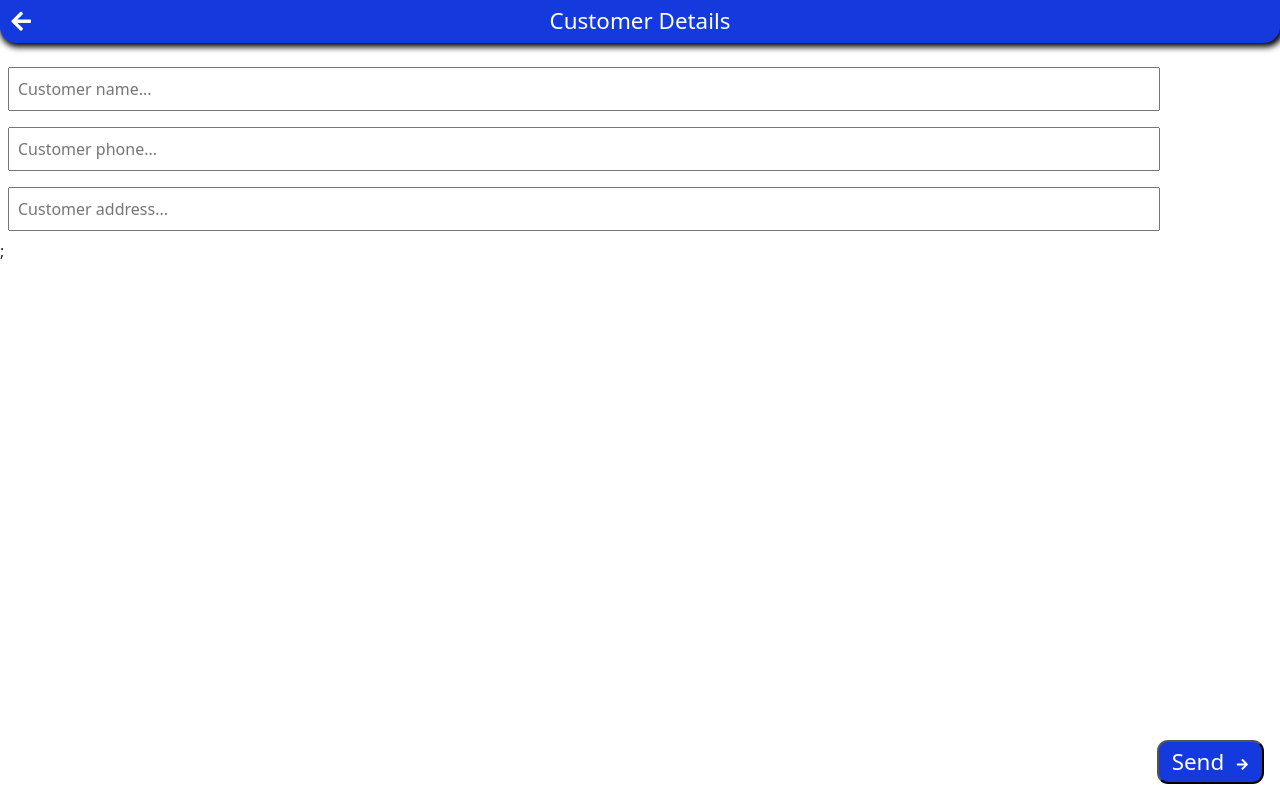
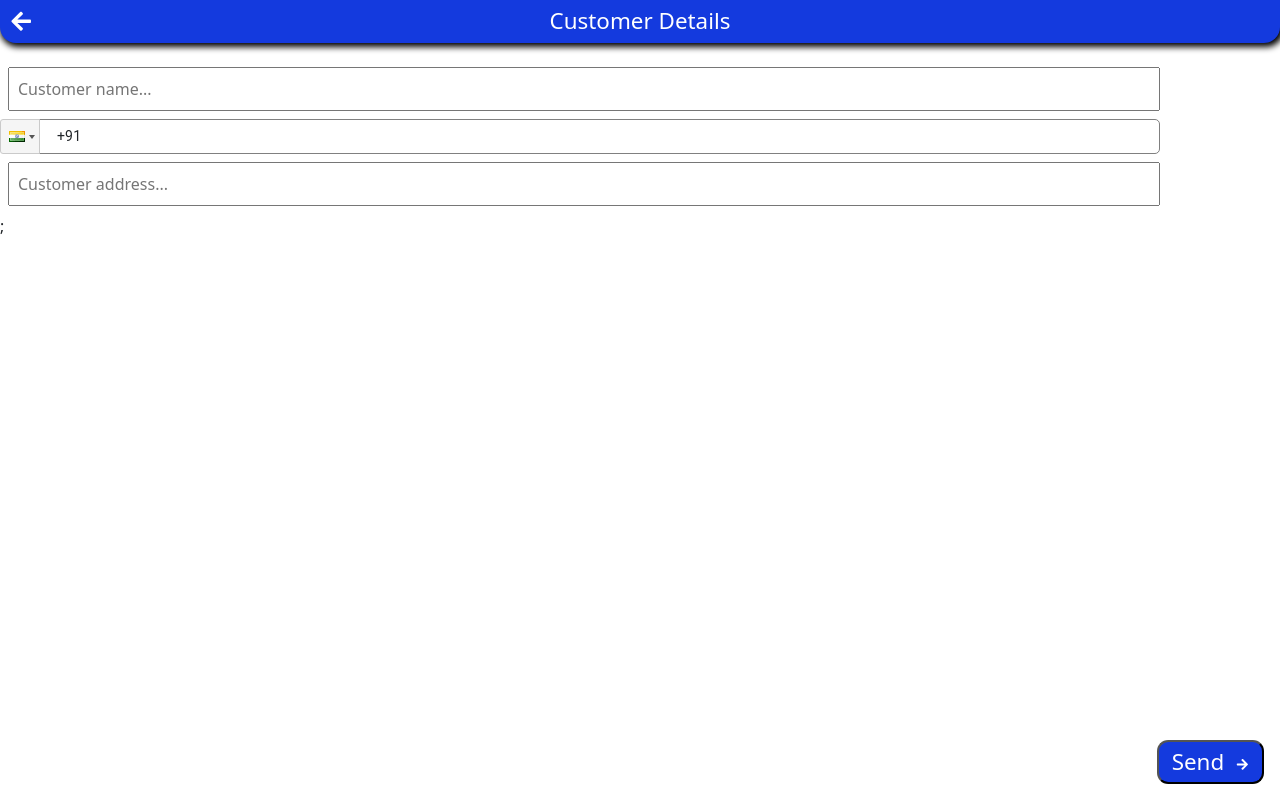
Before and after one commit to neeraj1264/Invoice, a React (Vite) app: page /customer-detail in a window 1280 px wide. Built offline with nearby package versions, Linux system fonts and the light colour scheme.

Commit message:
add country code in number input

```diff
--- a/src/components/CustomerDetail/Customer.css
+++ b/src/components/CustomerDetail/Customer.css
@@ -18,10 +18,18 @@
   margin-bottom: 1rem;
 }
 
-.cust-inputs input {
+.cust-inputs input{
   width: 90vw;
   margin: 0.5rem;
   padding: 0.5rem;
+  box-sizing: border-box; /* Ensure consistent sizing */
+}
+
+.cust-inputs .react-tel-input .form-control{
+  width: 90vw;
+  margin: 0.5rem;
+  border: 1px solid grey;
+  box-sizing: border-box; /* Ensure consistent sizing */
 }
 
 .done {
@@ -113,9 +121,3 @@ td:first-child {
 td:nth-child(2), td:nth-child(3), td:nth-child(4) {
   width: auto; /* Corresponds to 'auto' in widths */
 }
-
-{{/* .download-button{
-    position: absolute;
-    top: 1rem;
-    right: 1rem;
-    } */}}
--- a/src/components/CustomerDetail/CustomerDetail.jsx
+++ b/src/components/CustomerDetail/CustomerDetail.jsx
@@ -6,6 +6,8 @@ import { handleScreenshot } from "../Utils/DownloadPng"; // Import the function
 import "./Customer.css";
 // import { handleScreenshotAsPDF } from "../Utils/DownloadPdf";
 import Header from "../header/Header";
+import PhoneInput from "react-phone-input-2";
+import "react-phone-input-2/lib/style.css";
 
 const CustomerDetail = () => {
   const [customerName, setCustomerName] = useState("");
@@ -279,12 +281,12 @@ td:nth-child(4) {
         />
       </div>
       <div className="cust-inputs">
-        <input
-          type="text"
-          value={customerPhone}
-          onChange={(e) => setCustomerPhone(e.target.value)}
-          placeholder="Customer phone..."
-        />
+         <PhoneInput
+      country={"in"} // Default country
+      value={customerPhone}
+      onChange={(customerPhone) => setCustomerPhone(customerPhone)}
+      placeholder="Customer phone..."
+    />
       </div>
       <div className="cust-inputs">
         <input
```
